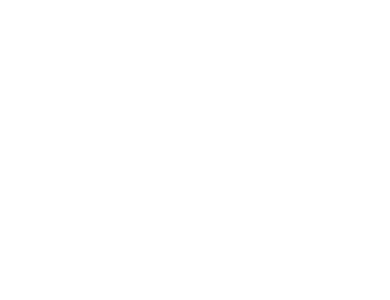
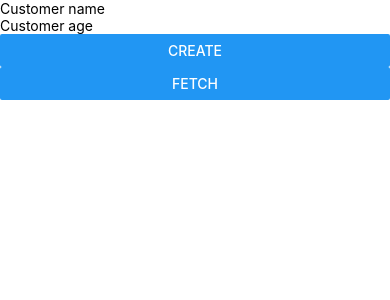
Before and after one commit to lucasvsme/poc-rn-testing-2, a React Native app: screen / in a window 390 px wide. Shown: the top 300 px of the page. Built offline with nearby package versions, Linux system fonts and the light colour scheme.

Commit message:
Implementing create and list

```diff
--- a/src/App.tsx
+++ b/src/App.tsx
@@ -1,12 +1,13 @@
 import React from 'react';
-import { SafeAreaView, ScrollView, StatusBar } from 'react-native';
+import { SafeAreaView, StatusBar } from 'react-native';
+import { CustomersView } from './Customer';
 
 const App: React.FC = (): React.ReactElement => {
   return (
     <>
       <StatusBar />
       <SafeAreaView>
-        <ScrollView></ScrollView>
+        <CustomersView />
       </SafeAreaView>
     </>
   );
--- /dev/null
+++ b/src/Customer.tsx
@@ -0,0 +1,201 @@
+import React from 'react';
+import {
+  FlatList,
+  View,
+  TextInput,
+  Button,
+  Text,
+  StyleSheet,
+} from 'react-native';
+import Axios, { AxiosInstance, AxiosResponse } from 'axios';
+
+// DOMAIN
+
+type Customer = { name: string; age: number };
+
+type ExistingCustomer = Customer & { id: string };
+
+// DATA
+
+type Customers = { customers: ExistingCustomer[] };
+
+interface CustomerApiClient {
+  create(customer: Customer): Promise<ExistingCustomer>;
+  findAll(): Promise<ExistingCustomer[]>;
+}
+
+class CustomerApiClientImpl implements CustomerApiClient {
+  public constructor(private httpClient: AxiosInstance) {}
+
+  public async create(customer: Customer): Promise<ExistingCustomer> {
+    return this.httpClient
+      .post<Customer, AxiosResponse<ExistingCustomer>>('/customer', customer)
+      .then((response) => response.data);
+  }
+
+  public async findAll(): Promise<ExistingCustomer[]> {
+    return this.httpClient
+      .get<Customers>('/customer')
+      .then((response) => response.data.customers);
+  }
+}
+
+// BEHAVIOR
+
+function useCustomersList(customerApiClient: CustomerApiClient) {
+  const [customers, setCustomers] = React.useState<ExistingCustomer[]>([]);
+  const [isFetching, setFetching] = React.useState<boolean>(false);
+
+  React.useEffect(() => {
+    if (isFetching === false) {
+      return;
+    }
+
+    customerApiClient.findAll().then((allCustomers) => {
+      setCustomers(allCustomers);
+      setFetching(false);
+      console.debug('Customers list updated');
+    });
+  }, [isFetching, setFetching, setCustomers]);
+
+  const fetch = () => {
+    setFetching(true);
+  };
+
+  return { customers, fetch, isFetching };
+}
+
+function useCreateCustomer(customerApiClient: CustomerApiClient) {
+  const [customer, setCustomer] = React.useState<Customer>();
+  const [isCreating, setCreating] = React.useState<boolean>(false);
+  const [existingCustomer, setExistingCustomer] = React.useState<
+    ExistingCustomer
+  >();
+
+  React.useEffect(() => {
+    if (customer === undefined) {
+      return;
+    }
+
+    setCreating(true);
+    customerApiClient.create(customer).then((existingCustomer) => {
+      setCreating(false);
+      setCustomer(undefined);
+      setExistingCustomer(existingCustomer);
+      console.debug('Customer created');
+    });
+  }, [customer, setCustomer]);
+
+  const create = (customerToCreate: Customer) => {
+    setCustomer(customerToCreate);
+  };
+
+  return { existingCustomer, create, isCreating };
+}
+
+// VIEW
+const CustomersContext = React.createContext({
+  client: new CustomerApiClientImpl(
+    Axios.create({
+      baseURL: 'http://localhost:8080',
+    }),
+  ),
+});
+
+export const CustomersView: React.FC = () => {
+  const context = React.useContext(CustomersContext);
+  const list = useCustomersList(context.client);
+  const create = useCreateCustomer(context.client);
+
+  const [customerName, setCustomerName] = React.useState<string>();
+  const [customerAge, setCustomerAge] = React.useState<string>();
+  const [isButtonDisabled] = React.useState<boolean>(false);
+
+  const style = StyleSheet.create({
+    wrapper: {},
+    createWrapper: {},
+    createTextInput: {},
+    listWrapper: {},
+    listFlatList: {},
+  });
+
+  return (
+    <>
+      <View style={style.wrapper}>
+        <View style={style.createWrapper}>
+          <TextInput
+            style={style.createTextInput}
+            placeholder={'Customer name'}
+            value={customerName}
+            onChangeText={(currentText) => {
+              setCustomerName(currentText);
+            }}
+          />
+          <TextInput
+            style={style.createTextInput}
+            placeholder={'Customer age'}
+            value={customerAge}
+            onChangeText={(currentText) => {
+              setCustomerAge(currentText);
+            }}
+          />
+          <Button
+            title="Create"
+            disabled={isButtonDisabled}
+            onPress={() => {
+              if (customerName === undefined) {
+                console.debug('Customer name is undefined');
+                return;
+              }
+
+              if (customerAge === undefined) {
+                console.debug('Customer age is undefined');
+                return;
+              }
+
+              const customerAgeNumber = Number(customerAge);
+
+              if (isNaN(customerAgeNumber)) {
+                console.debug('Customer age is not a number');
+                return;
+              }
+
+              create.create({
+                name: customerName,
+                age: customerAgeNumber,
+              });
+
+              setCustomerName(undefined);
+              setCustomerAge(undefined);
+            }}
+          />
+        </View>
+        <View style={style.listWrapper}>
+          <Button
+            title={'Fetch'}
+            onPress={() => {
+              list.fetch();
+            }}
+          />
+          <FlatList
+            style={style.listFlatList}
+            data={list.customers}
+            keyExtractor={(customer) => {
+              return customer.id;
+            }}
+            renderItem={(list) => {
+              return (
+                <>
+                  <View>
+                    <Text>{list.item.name}</Text>
+                    <Text>{list.item.age}</Text>
+                  </View>
+                </>
+              );
+            }}
+          />
+        </View>
+      </View>
+    </>
+  );
+};
```
